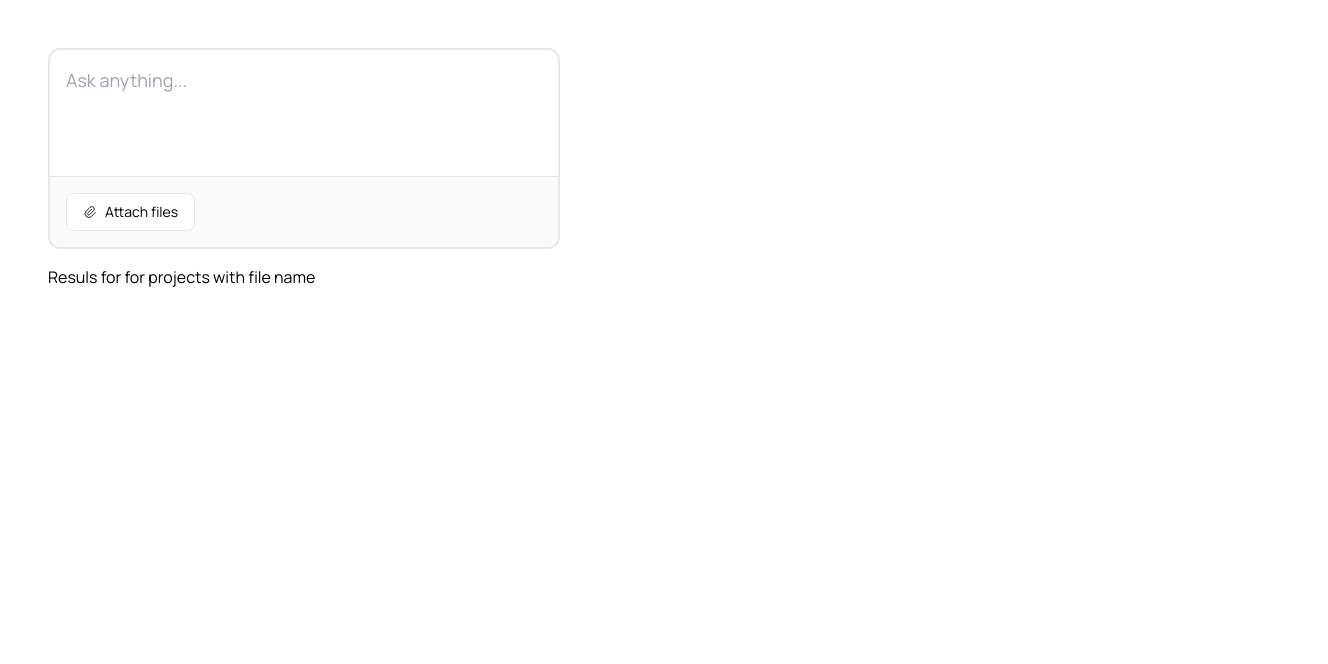
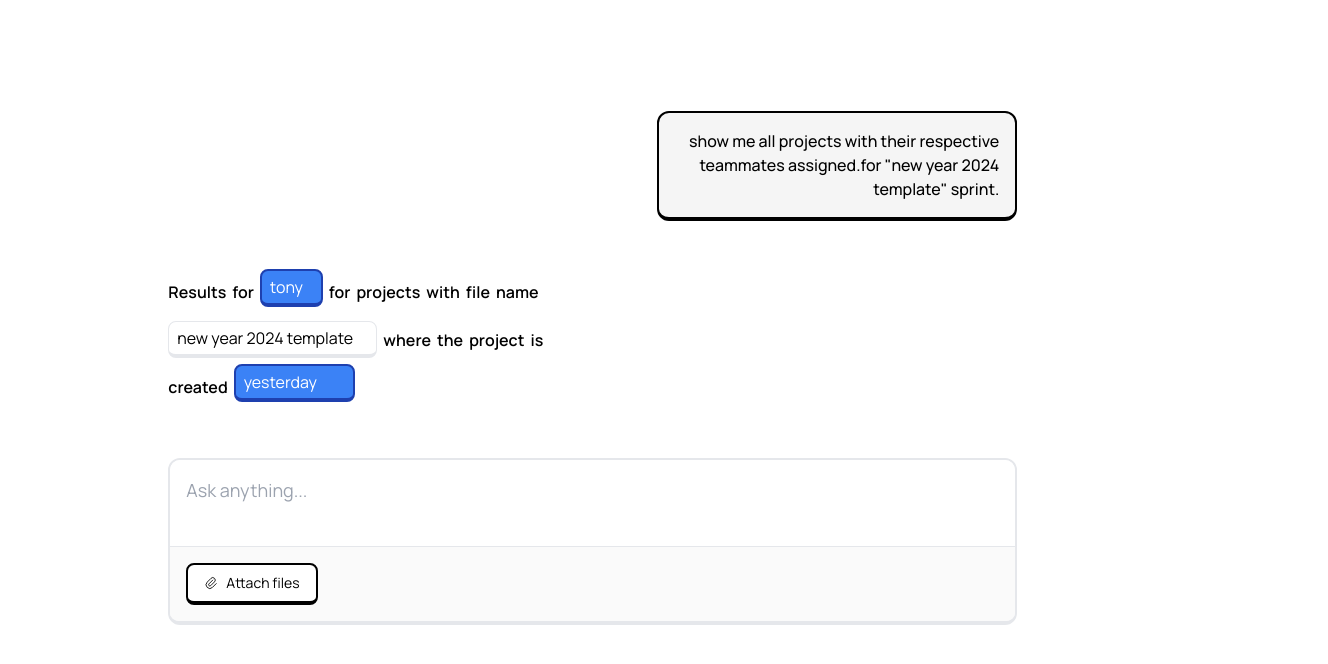
Before and after one commit to yashsehgal/utility-text-interaction, a Next.js app: page / in a window 1280 px wide. Shown: the top 664 px of the page, 1328 px wide, since content can reach past the window. Built offline with nearby package versions, Linux system fonts and the light colour scheme.

Commit message:
feat: add demo UI for intractable text selection

```diff
--- a/app/globals.css
+++ b/app/globals.css
@@ -3,5 +3,5 @@
 @tailwind utilities;
 
 kbd {
-  @apply text-sm font-medium px-1.5 py-0.5 rounded-md border-b-4 bg-neutral-100 text-neutral-600;
+  @apply text-sm font-medium px-1.5 py-0.5 rounded-md border-b-4 bg-neutral-100 text-neutral-600 border-t border-x;
 }
--- a/app/page.tsx
+++ b/app/page.tsx
@@ -3,10 +3,16 @@ import { MessageInput } from '@/components/message-input';
 
 const Home = () => {
   return (
-    <div className="home">
-      <div className="absolute w-full h-auto top-12 left-12">
+    <div className="home flex items-center justify-center h-screen w-full">
+      <div className="space-y-12">
+        <div className="flex flex-row items-center justify-end w-[90%]">
+          <div className="font-medium w-[36ch] text-right border-b-4 border-black border-t-2 border-x-2 p-4 rounded-xl bg-neutral-100">
+            show me all projects with their respective teammates assigned.for
+            "new year 2024 template" sprint.
+          </div>
+        </div>
+        <InteractableText />
         <MessageInput />
-        <InteractableText />
       </div>
     </div>
   );
--- a/components/interactable-text.tsx
+++ b/components/interactable-text.tsx
@@ -1,22 +1,109 @@
 'use client';
 import { ApplicationContext } from '@/contexts/application-context';
 import { useContext, useEffect, useState } from 'react';
-import InteractiveSentence from './interactive-sentance';
+
+const DROPDOWN_SYNTAX_CHECK: string = '{DROPDOWN:' as string;
+const INPUT_SYNTAX_CHECK: string = '{INPUT:' as string;
 
 const InteractableText = () => {
   const { UIState } = useContext(ApplicationContext);
-  const [parsedResult, setParsedResult] = useState<ParsedResult | null>(null);
+  const [renderableList, setRenderableList] = useState<ParsedResult>(
+    undefined as unknown as ParsedResult,
+  );
+
+  const getRenderableItem = (type: 'DROPDOWN' | 'INPUT', targetID: string) => {
+    if (!targetID || !renderableList) {
+      console.log(
+        'Error: Please provide an element ID or renderableList is undefined',
+        `getting id=${targetID}`,
+      );
+      return undefined;
+    }
+    return renderableList.components.find(
+      (component) => component.type === type && component.id === targetID,
+    );
+  };
+
+  const getComponentID = (type: 'DROPDOWN' | 'INPUT', text: string) => {
+    switch (type) {
+      case 'DROPDOWN':
+        return text.replace(DROPDOWN_SYNTAX_CHECK, '').slice(0, -1); // removing dropdown syntax highlighter along with the last closing bracket '}'
+      case 'INPUT':
+        return text.replace(INPUT_SYNTAX_CHECK, '').slice(0, -1);
+      default:
+        return undefined;
+    }
+  };
 
   useEffect(() => {
-    const result = parseComponentLevelJSON(UIState.interactableResponseString);
     console.log('Interactable content', UIState.interactableResponseString);
-    console.log('Interactable content JSON', result);
-    setParsedResult(result);
+    console.log(
+      'Interactable content JSON',
+      parseComponentLevelJSON(UIState.interactableResponseString),
+    );
+    setRenderableList(
+      parseComponentLevelJSON(UIState.interactableResponseString),
+    );
   }, [UIState]);
 
-  return parsedResult ? (
-    <InteractiveSentence parsedResult={parsedResult} />
-  ) : null;
+  const InteractableSentence = () => {
+    if (!renderableList) return null;
+
+    return (
+      <>
+        {renderableList.renderableText
+          .split(' ')
+          .map((text: string, index: number) => {
+            if (text.includes(DROPDOWN_SYNTAX_CHECK)) {
+              const componentId = getComponentID('DROPDOWN', text) || '';
+              const dropdownComponent = getRenderableItem(
+                'DROPDOWN',
+                componentId,
+              ) as DropdownOption | undefined;
+
+              return (
+                <select
+                  className="px-2 py-1 bg-blue-500 text-white border-b-4 border-t-2 border-x-2 border-blue-800 rounded-lg focus:outline-none transition-all mb-2 appearance-none"
+                  defaultValue={dropdownComponent?.default}
+                  key={index}>
+                  {dropdownComponent?.options.map((option, optionIndex) => (
+                    <option key={optionIndex} value={option}>
+                      {option}
+                    </option>
+                  ))}
+                </select>
+              );
+            } else if (text.includes(INPUT_SYNTAX_CHECK)) {
+              const componentId = getComponentID('INPUT', text) || '';
+              const inputComponent = getRenderableItem('INPUT', componentId) as
+                | InputOption
+                | undefined;
+              return (
+                <input
+                  type="text"
+                  className="px-2 py-1 rounded-lg border-b-4 border-t border-x focus:outline-none focus:border-neutral-400 "
+                  placeholder={inputComponent?.placeholder}
+                  defaultValue={inputComponent?.defaultValue}
+                  key={index}
+                />
+              );
+            } else {
+              return (
+                <span key={index} className="font-semibold">
+                  {text}{' '}
+                </span>
+              );
+            }
+          })}
+      </>
+    );
+  };
+
+  return (
+    <div className="interactable-text-wrapper flex flex-wrap gap-1.5 items-center w-[40%]">
+      {renderableList ? <InteractableSentence /> : <></>}
+    </div>
+  );
 };
 
 type DropdownOption = {
@@ -38,6 +125,7 @@ type ParsedOption = DropdownOption | InputOption;
 interface ParsedResult {
   text: string;
   components: ParsedOption[];
+  renderableText: string;
 }
 
 type AttributeKey = 'default' | 'options' | 'placeholder' | 'defaultValue';
@@ -94,9 +182,11 @@ const parseComponentLevelJSON = (interactableContent: string): ParsedResult => {
     },
   );
 
+  console.log('result', result);
+
   text += interactableContent.slice(lastIndex);
 
-  return { text, components };
+  return { text, components, renderableText: result };
 };
 
 function isAttributeKey(key: string): key is AttributeKey {
@@ -108,21 +198,3 @@ function generateUniqueId(prefix: string): string {
 }
 
 export { InteractableText };
-
-// OUTPUT DEMO
-/**
- * <div className="font-medium text-2xl p-24 mt-24">
-      Results for{' '}
-      <select>
-        <option>tony</option>
-        <option>bruce</option>
-        <option>steve</option>
-        <option>peter</option>
-      </select>{' '}
-      for projects with file name{' '}
-      <input
-        defaultValue="new yeat 2024 template"
-        className="border px-2 py-1"
-      />
-    </div>
- */
--- a/components/interactive-sentance.tsx
+++ /dev/null
@@ -1,76 +0,0 @@
-import React from 'react';
-
-type DropdownOption = {
-  type: 'DROPDOWN';
-  id: string;
-  default: string;
-  options: string[];
-};
-
-type InputOption = {
-  type: 'INPUT';
-  id: string;
-  placeholder: string;
-  defaultValue: string;
-};
-
-type ParsedOption = DropdownOption | InputOption;
-
-interface ParsedResult {
-  text: string;
-  components: ParsedOption[];
-}
-
-interface InteractiveSentenceProps {
-  parsedResult: ParsedResult;
-}
-
-const InteractiveSentence: React.FC<InteractiveSentenceProps> = ({
-  parsedResult,
-}) => {
-  const { text, components } = parsedResult;
-
-  const renderComponent = (component: ParsedOption) => {
-    switch (component.type) {
-      case 'DROPDOWN':
-        return (
-          <select key={component.id} defaultValue={component.default}>
-            {component.options.map((option) => (
-              <option key={option} value={option}>
-                {option}
-              </option>
-            ))}
-          </select>
-        );
-      case 'INPUT':
-        return (
-          <input
-            key={component.id}
-            type="text"
-            placeholder={component.placeholder}
-            defaultValue={component.defaultValue}
-          />
-        );
-      default:
-        return null;
-    }
-  };
-
-  const parts = text.split(/(\{(?:DROPDOWN|INPUT):[^}]+\})/);
-
-  return (
-    <div>
-      {parts.map((part, index) => {
-        const match = part.match(/\{(DROPDOWN|INPUT):([^}]+)\}/);
-        if (match) {
-          const [, type, id] = match;
-          const component = components.find((c) => c.id === id);
-          return component ? renderComponent(component) : part;
-        }
-        return part;
-      })}
-    </div>
-  );
-};
-
-export default InteractiveSentence;
--- a/components/message-input.tsx
+++ b/components/message-input.tsx
@@ -21,29 +21,29 @@ const MessageInput = () => {
   const handleMessageInputBlur = () => setFocus(false);
 
   return (
-    <div className="w-[40%] space-y-4">
+    <div className="w-[90%] space-y-4">
       <div
         className={cn(
-          'message-input border-2 rounded-xl overflow-hidden transition-all',
-          focus ? 'border-neutral-200 ring-4' : '',
+          'message-input border-b-4 border-t-2 border-x-2 rounded-xl overflow-hidden transition-all',
+          focus ? 'ring-4' : '',
         )}>
         <textarea
           placeholder="Ask anything..."
-          className="text-lg p-4 focus:outline-none w-full resize-none h-[120px]"
+          className="text-lg p-4 focus:outline-none w-full resize-none h-[80px]"
           onBlur={handleMessageInputBlur}
           onFocus={handleMessageInputFocus}
           onChange={handleMessageChange}
           value={messageInput}
         />
         <div className="p-4 border-t bg-neutral-50 flex items-center justify-between gap-2">
-          <button className="px-4 py-2 bg-white border rounded-lg flex items-center justify-center gap-2 text-sm hover:brightness-95 active:brightness-90 focus:ring focus:outline-none transition-all">
+          <button className="px-4 py-2 bg-white border-b-4 border-t-2 border-x-2 border-black rounded-lg flex items-center justify-center gap-2 text-sm hover:brightness-95 active:brightness-90 active:border-b focus:ring focus:outline-none transition-all">
             <IconPaperclip {...TABLER_CONFIG} /> Attach files
           </button>
           {messageInput.length > 0 ? (
             <motion.div
               initial={{ opacity: 0, scale: 0.2 }}
               animate={{ opacity: 1, scale: 1 }}>
-              <button className="p-2 bg-blue-500 text-white border rounded-lg flex items-center justify-center gap-2 text-sm hover:brightness-95 active:brightness-90 focus:ring focus:outline-none transition-all">
+              <button className="p-2 bg-blue-500 text-white border-b-4 border-t-2 border-x-2 border-blue-800 rounded-lg flex items-center justify-center gap-2 text-sm hover:brightness-95 active:brightness-90 focus:ring focus:outline-none transition-all">
                 <IconArrowUp strokeWidth={2.5} size={16} />
               </button>
             </motion.div>
@@ -52,7 +52,7 @@ const MessageInput = () => {
           )}
         </div>
       </div>
-      <div className="flex items-center justify-end">
+      <div className="flex items-center justify-end h-12">
         {messageInput.length > 0 && (
           <motion.p
             className="flex items-center justify-end gap-2 text-sm text-neutral-400"
@@ -68,3 +68,5 @@ const MessageInput = () => {
 };
 
 export { MessageInput };
+
+// show me all projects with their respective teammates assigned.for "new year 2024 template" sprint.
--- a/contexts/application-context.tsx
+++ b/contexts/application-context.tsx
@@ -22,7 +22,7 @@ export const INITIAL_APP_CONTEXT_DATA: ApplicationContextType = {
     responseInteractionState: 'IDLE',
     suggestionBlockInteractionState: 'IDLE',
     interactableResponseString:
-      'Resuls for <[DROPDOWN](default=all)(options=tony,bruce,steve,peter)> for projects with file name <[INPUT](placeholder=file name)(defaultValue=new yeat 2024 template)>',
+      'Results for <[DROPDOWN](default=all)(options=tony,bruce,steve,peter)> for projects with file name <[INPUT](placeholder=file name)(defaultValue=new year 2024 template)> where the project is created <[DROPDOWN](default=yesterday)(options=yesterday,this week,this month,last 3 months,last 6 months,last year,anytime)>',
   },
   setUIState: () => {},
 };
```
